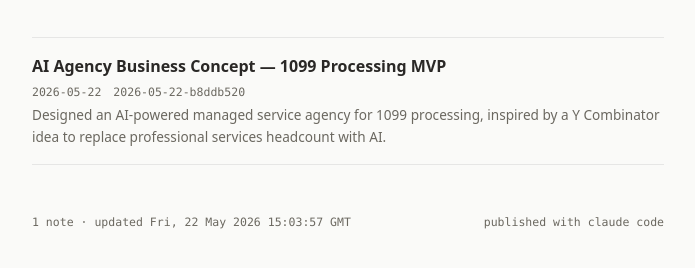
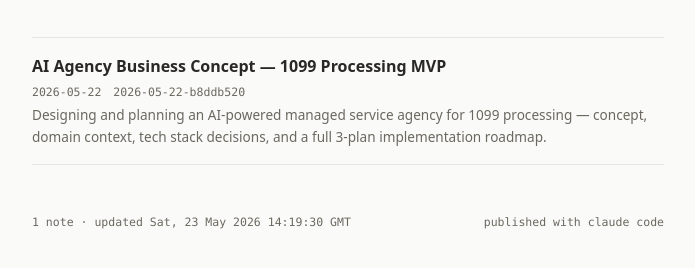
Before and after one commit to chastep/notes, a plain HTML site: page index.html in a window 1280 px wide. Shown: the part 164-432 px from the top of the page, without its empty margins (292-987 px from the left). Drawn offline with Linux system fonts and the light colour scheme.

Commit message:
Update index: add 2026-05-22-b8ddb520

```diff
--- a/index.html
+++ b/index.html
@@ -159,14 +159,14 @@
       <span class="date">2026-05-22</span>
       <span class="uuid">2026-05-22-b8ddb520</span>
     </div>
-    <div class="note-item-desc">Designed an AI-powered managed service agency for 1099 processing, inspired by a Y Combinator idea to replace professional services headcount with AI.</div>
+    <div class="note-item-desc">Designing and planning an AI-powered managed service agency for 1099 processing — concept, domain context, tech stack decisions, and a full 3-plan implementation roadmap.</div>
   </a>
 </li>
       </ul>
     </main>
 
     <footer class="site-footer">
-      <span>1 note · updated Fri, 22 May 2026 15:03:57 GMT</span>
+      <span>1 note · updated Sat, 23 May 2026 14:19:30 GMT</span>
       <span>published with claude code</span>
     </footer>
   </div>
```
